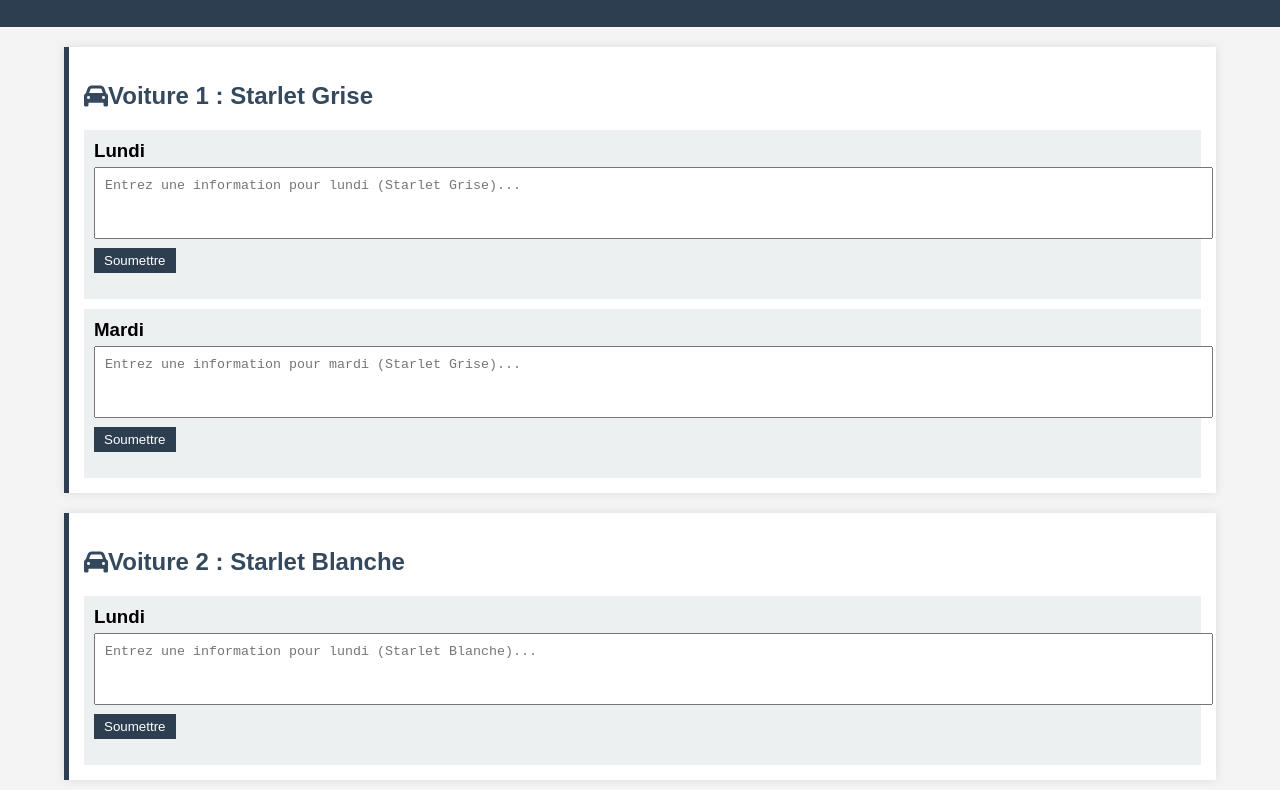
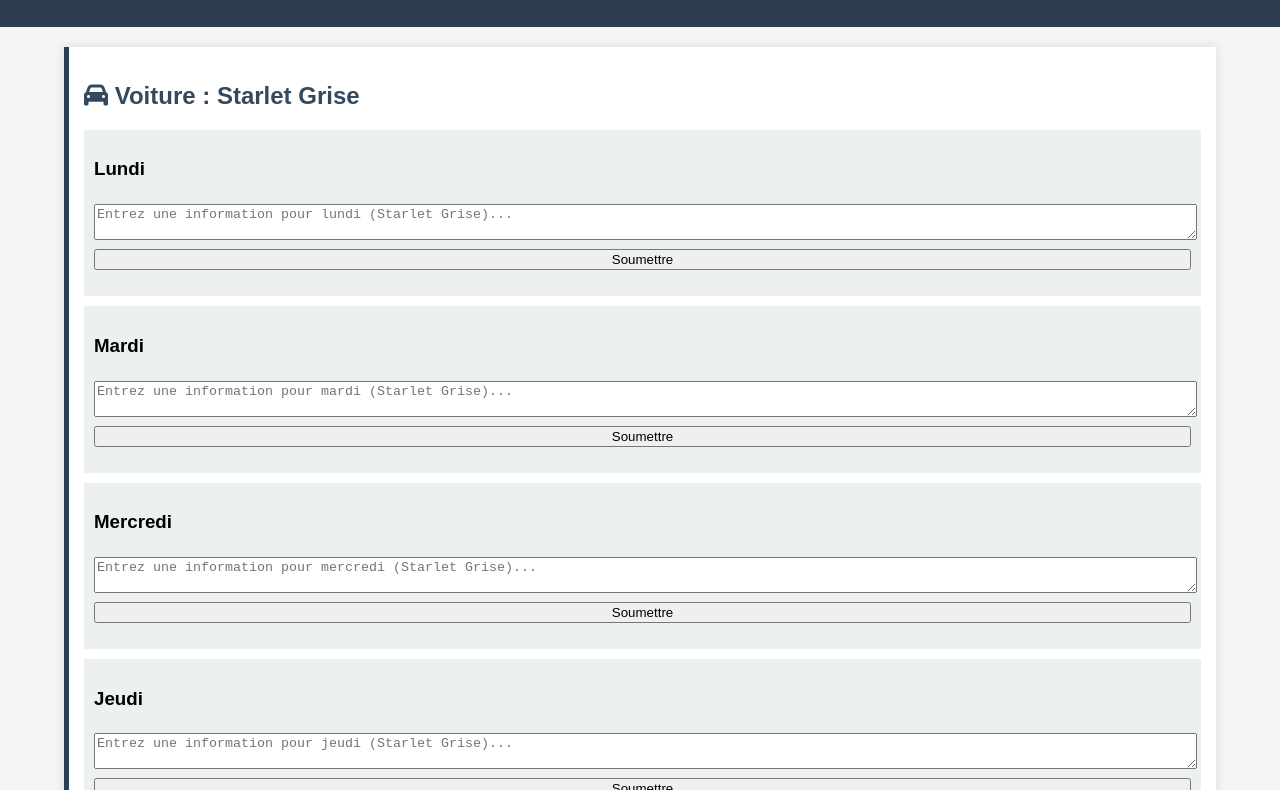
Before and after one commit to mauricekra509/start_with_vscode, a plain HTML site: page index.html in a window 1280 px wide. Shown: the part 93-883 px from the top of the page. Drawn offline with Linux system fonts and the light colour scheme.

Commit message:
Update index.html

```diff
--- a/index.html
+++ b/index.html
@@ -22,57 +22,24 @@
             width: 90%;
             margin: 20px auto;
         }
-        h1 {
-            text-align: center;
-            color: #2C3E50;
-        }
         .car-block {
             background-color: white;
             padding: 15px;
             margin-bottom: 20px;
             box-shadow: 0 0 10px rgba(0, 0, 0, 0.1);
             border-left: 5px solid #2C3E50;
-            position: relative;
         }
         .car-block h2 {
             color: #34495E;
-            display: flex;
-            align-items: center;
-        }
-        .car-block .days-content {
-            margin-top: 15px;
         }
         .day-block {
             background-color: #ecf0f1;
             margin-top: 10px;
             padding: 10px;
         }
-        .day-block h3 {
-            margin: 0;
-        }
-        .day-block textarea {
+        .day-block textarea, .day-block button {
             width: 100%;
-            padding: 10px;
             margin-top: 5px;
-            min-height: 50px;
-            resize: none;
-        }
-        .day-block button {
-            background-color: #2C3E50;
-            color: white;
-            padding: 5px 10px;
-            border: none;
-            cursor: pointer;
-            margin-top: 5px;
-        }
-        .day-block button:hover {
-            background-color: #34495E;
-        }
-        footer {
-            text-align: center;
-            padding: 20px;
-            background-color: #34495E;
-            color: white;
         }
         .info-list {
             margin-top: 10px;
@@ -89,20 +56,16 @@
         }
         .info-list li button {
             background-color: red;
-            border: none;
             color: white;
             padding: 5px;
+            border: none;
             cursor: pointer;
         }
-
-        /* Version mobile */
-        @media (max-width: 768px) {
-            .container {
-                width: 95%;
-            }
-            header {
-                font-size: 16px;
-            }
+        footer {
+            text-align: center;
+            padding: 20px;
+            background-color: #34495E;
+            color: white;
         }
     </style>
 </head>
@@ -112,59 +75,8 @@
     <h1>Suivi Journalier des Véhicules - Octobre 2024</h1>
 </header>
 
-<div class="container">
-
-    <!-- Voiture 1 : Starlet Grise -->
-    <div class="car-block" id="car1">
-        <h2><i class="fas fa-car"></i> Voiture 1 : Starlet Grise</h2>
-        <div class="days-content">
-            <!-- Affichage des jours de la semaine -->
-            <div class="day-block">
-                <h3>Lundi</h3>
-                <textarea id="input-lundi-car1" placeholder="Entrez une information pour lundi (Starlet Grise)..."></textarea>
-                <button onclick="submitInfo('car1', 'lundi')">Soumettre</button>
-                <ul id="list-lundi-car1" class="info-list"></ul>
-            </div>
-            <div class="day-block">
-                <h3>Mardi</h3>
-                <textarea id="input-mardi-car1" placeholder="Entrez une information pour mardi (Starlet Grise)..."></textarea>
-                <button onclick="submitInfo('car1', 'mardi')">Soumettre</button>
-                <ul id="list-mardi-car1" class="info-list"></ul>
-            </div>
-            <!-- Ajouter les autres jours de la semaine de la même manière... -->
-        </div>
-    </div>
-
-    <!-- Voiture 2 : Starlet Blanche -->
-    <div class="car-block" id="car2">
-        <h2><i class="fas fa-car"></i> Voiture 2 : Starlet Blanche</h2>
-        <div class="days-content">
-            <!-- Affichage des jours de la semaine -->
-            <div class="day-block">
-                <h3>Lundi</h3>
-                <textarea id="input-lundi-car2" placeholder="Entrez une information pour lundi (Starlet Blanche)..."></textarea>
-                <button onclick="submitInfo('car2', 'lundi')">Soumettre</button>
-                <ul id="list-lundi-car2" class="info-list"></ul>
-            </div>
-            <!-- Ajouter les autres jours de la semaine de la même manière... -->
-        </div>
-    </div>
-
-    <!-- Voiture 3 : Dzire -->
-    <div class="car-block" id="car3">
-        <h2><i class="fas fa-car"></i> Voiture 3 : Dzire</h2>
-        <div class="days-content">
-            <!-- Affichage des jours de la semaine -->
-            <div class="day-block">
-                <h3>Lundi</h3>
-                <textarea id="input-lundi-car3" placeholder="Entrez une information pour lundi (Dzire)..."></textarea>
-                <button onclick="submitInfo('car3', 'lundi')">Soumettre</button>
-                <ul id="list-lundi-car3" class="info-list"></ul>
-            </div>
-            <!-- Ajouter les autres jours de la semaine de la même manière... -->
-        </div>
-    </div>
-
+<div class="container" id="vehicle-container">
+    <!-- Les blocs des voitures seront générés ici -->
 </div>
 
 <footer>
@@ -172,6 +84,38 @@
 </footer>
 
 <script>
+    const cars = [
+        { id: 'car1', name: 'Starlet Grise' },
+        { id: 'car2', name: 'Starlet Blanche' },
+        { id: 'car3', name: 'Dzire' }
+    ];
+
+    const days = ['lundi', 'mardi', 'mercredi', 'jeudi', 'vendredi', 'samedi', 'dimanche'];
+
+    // Générer dynamiquement les blocs de voiture et les jours
+    function generateVehicleBlocks() {
+        const container = document.getElementById('vehicle-container');
+        cars.forEach(car => {
+            const carBlock = document.createElement('div');
+            carBlock.classList.add('car-block');
+            carBlock.innerHTML = `<h2><i class="fas fa-car"></i> Voiture : ${car.name}</h2>`;
+
+            days.forEach(day => {
+                const dayBlock = document.createElement('div');
+                dayBlock.classList.add('day-block');
+                dayBlock.innerHTML = `
+                    <h3>${day.charAt(0).toUpperCase() + day.slice(1)}</h3>
+                    <textarea id="input-${day}-${car.id}" placeholder="Entrez une information pour ${day} (${car.name})..."></textarea>
+                    <button onclick="submitInfo('${car.id}', '${day}')">Soumettre</button>
+                    <ul id="list-${day}-${car.id}" class="info-list"></ul>
+                `;
+                carBlock.appendChild(dayBlock);
+            });
+
+            container.appendChild(carBlock);
+        });
+    }
+
     // Soumettre l'information et la sauvegarder dans LocalStorage
     function submitInfo(car, day) {
         const inputId = `input-${day}-${car}`;
@@ -179,16 +123,12 @@
         const inputValue = document.getElementById(inputId).value;
 
         if (inputValue.trim() !== "") {
-            // Récupérer les informations existantes du localStorage
             let infos = JSON.parse(localStorage.getItem(`${car}-${day}`)) || [];
-
-            // Ajouter la nouvelle information
             infos.push(inputValue);
             localStorage.setItem(`${car}-${day}`, JSON.stringify(infos));
 
-            // Afficher les informations
             renderInfoList(car, day);
-            document.getElementById(inputId).value = ""; // Réinitialiser le champ de texte
+            document.getElementById(inputId).value = "";
         }
     }
 
@@ -198,15 +138,13 @@
         const infos = JSON.parse(localStorage.getItem(`${car}-${day}`)) || [];
         const listElement = document.getElementById(listId);
 
-        listElement.innerHTML = ""; // Réinitialiser la liste
+        listElement.innerHTML = "";
         infos.forEach((info, index) => {
             const li = document.createElement('li');
             li.textContent = info;
             const deleteButton = document.createElement('button');
             deleteButton.textContent = 'Supprimer';
-            deleteButton.onclick = function() {
-                deleteInfo(car, day, index);
-            };
+            deleteButton.onclick = () => deleteInfo(car, day, index);
             li.appendChild(deleteButton);
             listElement.appendChild(li);
         });
@@ -215,29 +153,20 @@
     // Supprimer une information
     function deleteInfo(car, day, index) {
         let infos = JSON.parse(localStorage.getItem(`${car}-${day}`)) || [];
-
-        // Supprimer l'élément à l'index donné
         infos.splice(index, 1);
-
-        // Mettre à jour le localStorage après suppression
         localStorage.setItem(`${car}-${day}`, JSON.stringify(infos));
-
-        // Re-render la liste mise à jour
         renderInfoList(car, day);
     }
 
     // Charger les informations stockées au chargement de la page
     window.onload = function() {
-        const cars = ['car1', 'car2', 'car3'];
-        const days = ['lundi', 'mardi'];
-
-        // Ajouter tous les jours pour toutes les voitures
+        generateVehicleBlocks();
         cars.forEach(car => {
             days.forEach(day => {
-                renderInfoList(car, day);
+                renderInfoList(car.id, day);
             });
         });
-    }
+    };
 </script>
 
 </body>
```
